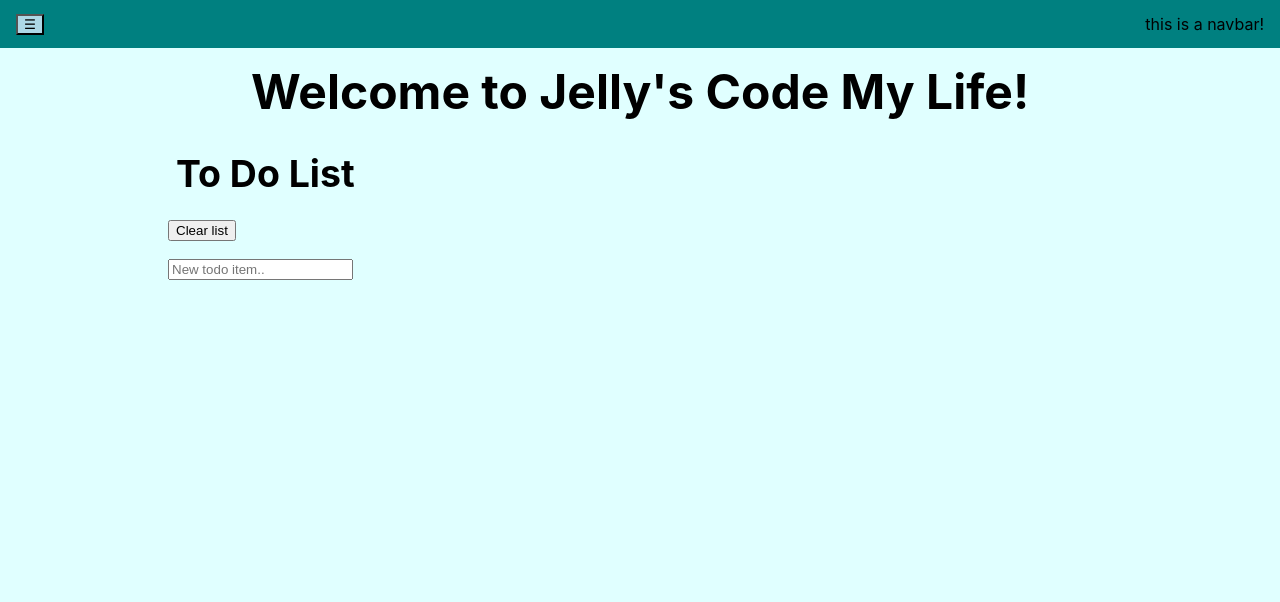
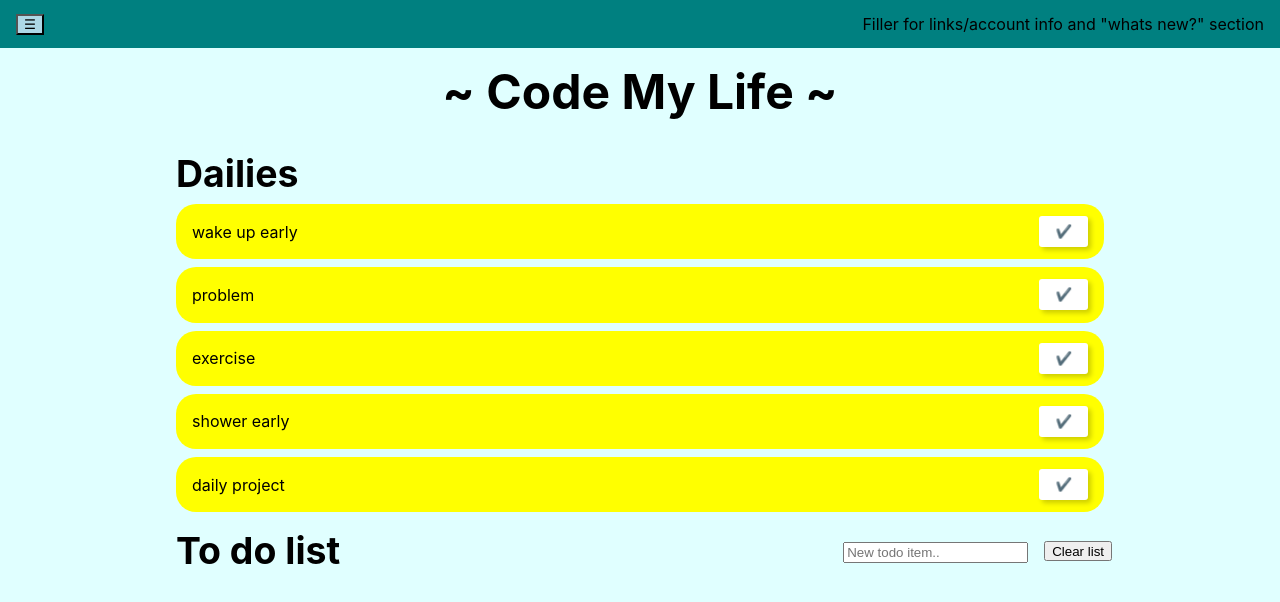
Before and after one commit to JellyChew/code-my-life, a Next.js app: page / in a window 1280 px wide. Shown: the top 602 px of the page. Built offline with nearby package versions, Linux system fonts and the light colour scheme.

Commit message:
added dailies section to todolist, changed filler texts and title

```diff
--- a/components/layout.js
+++ b/components/layout.js
@@ -22,7 +22,7 @@ export default function layout({ children }) {
             <div className={styles.navbar}>
                 <button onClick={handleSidebar}>☰</button>
                 <div className={styles.navbarspacer}></div>
-                <p>this is a navbar!</p>
+                <p>Filler for links/account info and "whats new?" section</p>
             </div>
             <div className={styles.middlecontainer}>
                 {(showSidebar &&
--- a/components/layout.module.css
+++ b/components/layout.module.css
@@ -43,3 +43,7 @@
     height: 100%;
     width: 200px;
 }
+
+.sidebar a {
+    margin: 1rem;
+}
--- a/components/todolist.js
+++ b/components/todolist.js
@@ -5,6 +5,7 @@ import { useState } from 'react'
 
 export default function Todolist() {
 
+    const [ dailies, setDailies ] = useState([ 'wake up early', 'problem', 'exercise', 'shower early', 'daily project']);
     const [ todos, setTodos ] = useState([]);
     const [ newTodo, setNewTodo ] = useState('');
 
@@ -29,9 +30,11 @@ export default function Todolist() {
         <div className={styles.container}>
             <main>
             <div className={utilStyles.todolist}>
-                <div>
-                    <h3 style={{ margin: '.5rem' }}>To Do List</h3>
-                    <button onClick={clearTodos}>Clear list</button>
+                <h3 style={{ margin: '.5rem' }}>Dailies</h3>
+                    {dailies.map((daily) => <Todoitem item={daily} />)}
+                <div className={utilStyles.todotitle}>
+                    <h3 style={{ margin: '.5rem' }}>To do list</h3>
+                    <div className={utilStyles.spacer}></div>
                     <form onSubmit={handleOnSubmit}>
                         <input
                             className={utilStyles.search}
@@ -41,8 +44,8 @@ export default function Todolist() {
                             onChange={handleOnChange}
                         />
                     </form>
+                    <button onClick={clearTodos}>Clear list</button>
                 </div>
-
                 {todos.map((todo) => <Todoitem item={todo} />)}
             </div>
             </main>
--- a/pages/index.js
+++ b/pages/index.js
@@ -14,7 +14,7 @@ export default function Home() {
 
         <main>
           <h1 className={styles.title}>
-            Welcome to Jelly's Code My Life!
+            ~ Code My Life ~
           </h1>
 
           <Todolist />
--- a/styles/utils.module.css
+++ b/styles/utils.module.css
@@ -5,6 +5,7 @@
 }
 
 .todoitem {
+    background-color: darkgreen;
     font-size: 1rem;
     border-radius: 20px;
     border-color: black;
@@ -72,3 +73,18 @@
 .spacer{
     flex: 1;
 }
+
+.todotitle {
+    display: flex;
+    flex-direction: row;
+    align-items: center;
+}
+
+.todotitle form {
+    height: 50px;
+    margin: 0 1rem;
+}
+
+.todotitle button {
+    height: 20px;
+}
```
